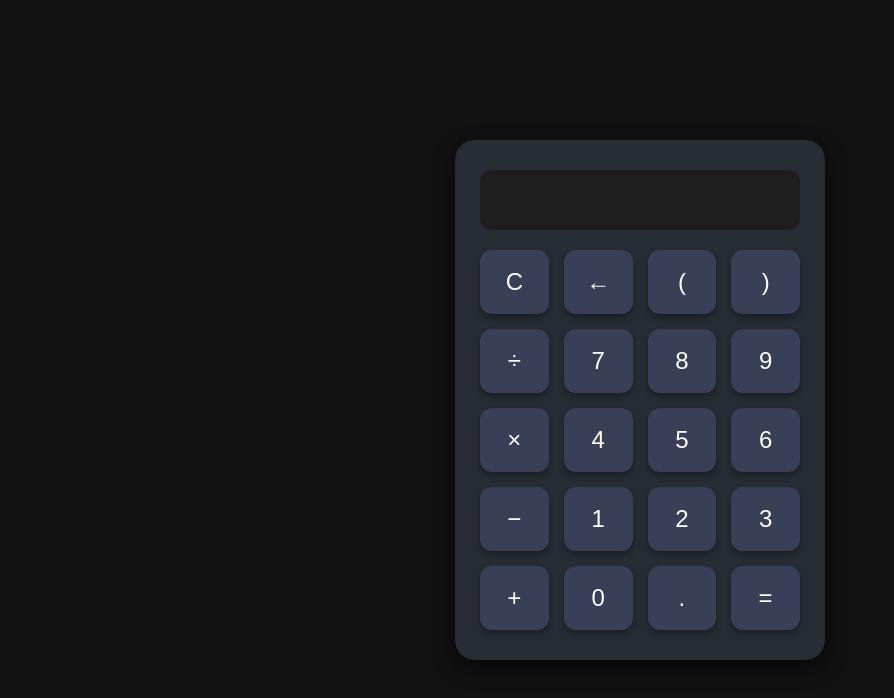
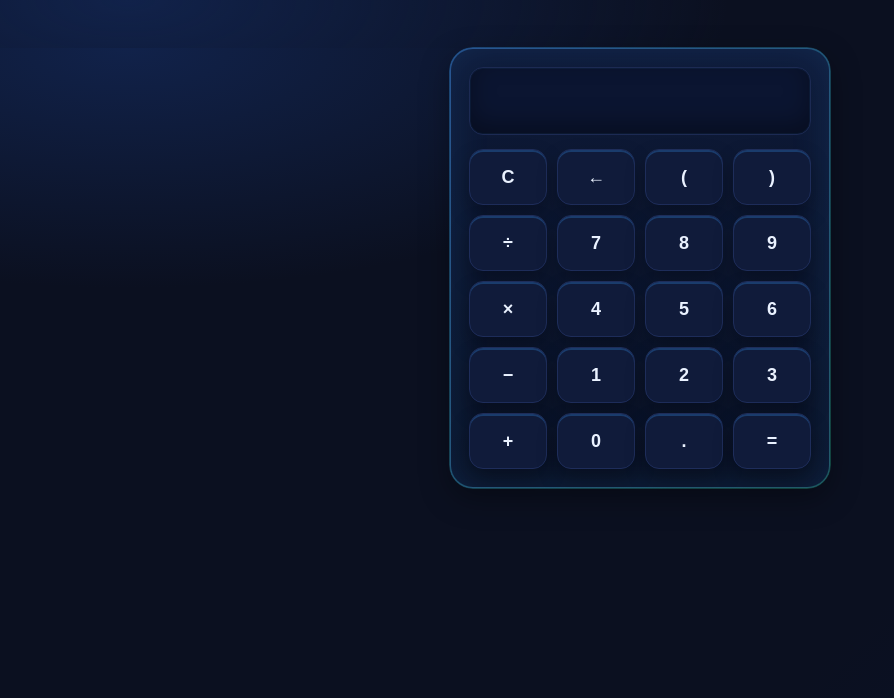
Before and after one commit to allamy2005/calculator, a plain HTML site: page index.html in a window 1280 px wide. Shown: the whole page, without its empty margins (0-894 px from the left). Drawn offline with Linux system fonts and the light colour scheme.

Commit message:
Add files via upload

```diff
--- a/style.css
+++ b/style.css
@@ -1,65 +1,117 @@
-/* خلفية الصفحة */
-body {
-  background-color: #121212;
-  display: flex;
-  justify-content: center;
-  align-items: center;
-  height: 100vh;
-  margin: 0;
-  font-family: 'Segoe UI', Tahoma, Geneva, Verdana, sans-serif;
+/* Tech Blue Theme — Jaafar Tech */
+:root{
+  --bg:#0b1020;
+  --panel:#0f1730cc;
+  --accent:#3aa0ff;
+  --accent-2:#7cc3ff;
+  --text:#eaf2ff;
+  --muted:#a8b3c7;
+  --danger:#ff5c7a;
+  --ok:#2ee6a6;
+  --shadow: 0 10px 30px rgba(0,0,0,.35), 0 0 40px rgba(58,160,255,.12) inset;
 }
 
-/* صندوق الآلة الحاسبة */
-.calculator {
-  background: #282c34;
-  padding: 30px 25px;
-  border-radius: 20px;
-  box-shadow: 0 8px 20px rgba(0,0,0,0.6);
-  width: 320px;
+*{box-sizing:border-box}
+html,body{
+  height:100%;
+  margin:0;
+  font-family: ui-sans-serif, system-ui, -apple-system, Segoe UI, Roboto, "Noto Sans", "Helvetica Neue", Arial;
+  background:
+    radial-gradient(1000px 400px at 10% 0%, #11224a 0%, transparent 60%),
+    radial-gradient(900px 600px at 100% 100%, #06102a 0%, transparent 60%),
+    var(--bg);
+  color:var(--text);
 }
 
-/* شاشة العرض */
-#display {
-  width: 100%;
-  height: 60px;
-  font-size: 32px;
-  text-align: right;
-  margin-bottom: 20px;
-  border: none;
-  border-radius: 12px;
-  padding: 10px 15px;
-  background-color: #1e1e1e;
-  color: #ffffff;
-  box-sizing: border-box;
-  user-select: none;
+.calculator{
+  width:min(380px, 94vw);
+  margin:6vh auto;
+  padding:18px;
+  background:linear-gradient(180deg, #0e1a38 0%, #0a1328 100%);
+  border:1px solid #1f2d57;
+  border-radius:22px;
+  box-shadow: var(--shadow);
+  backdrop-filter: blur(8px);
+  position:relative;
 }
 
-/* شبكة الأزرار */
-.buttons {
-  display: grid;
-  grid-template-columns: repeat(4, 1fr);
-  gap: 15px;
+.calculator:before{
+  content:"";
+  position:absolute; inset:-2px;
+  border-radius:24px;
+  padding:2px;
+  background: linear-gradient(135deg, rgba(58,160,255,.35), rgba(46,230,166,.25));
+  -webkit-mask: linear-gradient(#000 0 0) content-box, linear-gradient(#000 0 0);
+  -webkit-mask-composite: xor; mask-composite: exclude;
+  pointer-events:none;
 }
 
-/* تصميم الأزرار */
-button {
-  font-size: 24px;
-  padding: 18px 0;
-  border: none;
-  border-radius: 12px;
-  background: #3a3f58;
-  color: #fff;
-  cursor: pointer;
-  box-shadow: 0 4px 6px rgba(0,0,0,0.3);
-  transition: background-color 0.25s ease, transform 0.1s ease;
+#display{
+  width:100%;
+  height:68px;
+  padding:14px 16px;
+  font-size:26px;
+  color:var(--text);
+  background: #0b1531;
+  border:1px solid #1c2a53;
+  border-radius:14px;
+  outline:none;
+  box-shadow: inset 0 0 0 1px rgba(58,160,255,.06), inset 0 -10px 25px rgba(0,0,0,.35);
+  caret-color: var(--accent);
 }
 
-/* تأثير عند الضغط */
-button:active {
-  transform: scale(0.95);
+#display.error{
+  border-color: var(--danger);
+  box-shadow: 0 0 0 2px rgba(255,92,122,.15);
+  animation: shake .35s linear;
+}
+@keyframes shake{
+  10%,90%{transform: translateX(-1px)}
+  20%,80%{transform: translateX(2px)}
+  30%,50%,70%{transform: translateX(-4px)}
+  40%,60%{transform: translateX(4px)}
 }
 
-/* تأثير عند المرور */
-button:hover {
-  background-color: #5c619d;
+.buttons{
+  display:grid;
+  grid-template-columns: repeat(4, 1fr);
+  gap:10px;
+  margin-top:14px;
 }
+
+button{
+  height:56px;
+  font-size:18px;
+  font-weight:600;
+  color:var(--text);
+  background: #101b3a;
+  border:1px solid #1e2d5a;
+  border-radius:14px;
+  cursor:pointer;
+  transition: transform .06s ease, border-color .2s, background .2s, box-shadow .2s;
+  box-shadow: 0 2px 0 rgba(58,160,255,.25) inset, 0 10px 20px rgba(0,0,0,.25);
+}
+
+button:hover{ border-color:#2b4e91 }
+button:active{
+  transform: translateY(2px) scale(.99);
+  box-shadow: 0 1px 0 rgba(58,160,255,.35) inset, 0 6px 10px rgba(0,0,0,.25);
+}
+
+button.op{ background:#0f2146 }
+button.eq{ background: linear-gradient(180deg, var(--accent), var(--accent-2)); color:#041023; }
+button.eq:hover{ filter: brightness(1.05) }
+button.eq:active{ filter: brightness(.98) }
+
+button.danger{ color:#ffd7de; border-color:#52263a; background:#2a0f1b }
+
+.footer-row{
+  grid-column: 1 / -1;
+  display:flex; gap:10px; margin-top:6px;
+}
+
+/* small screen tweaks */
+@media (max-width:360px){
+  button{ height:52px; font-size:17px }
+  #display{ height:64px; font-size:24px }
+}
```
Also changed, not shown: index.html (line endings or trailing spaces), script.js (line endings or trailing spaces).
